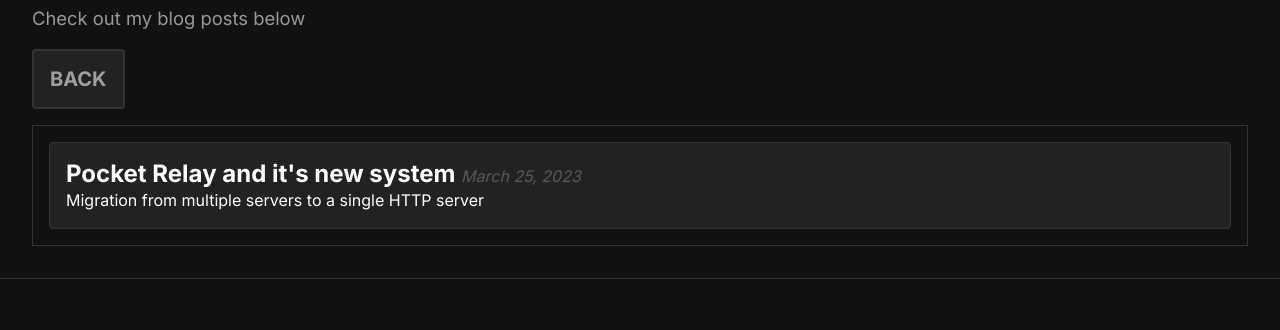
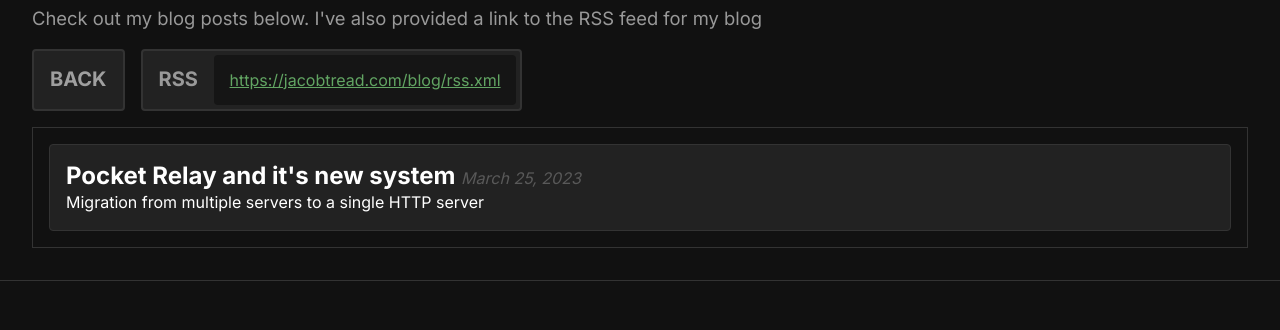
Before and after one commit to jacobtread/jacobtread.com, an Astro site: page /blog in a window 1280 px wide. Shown: the part 94-424 px from the top of the page. Built offline with nearby package versions, Linux system fonts and the light colour scheme; Astro itself is replaced by a stand-in of ours.

Commit message:
Added rss feed url and added

```diff
--- a/src/pages/blog/index.astro
+++ b/src/pages/blog/index.astro
@@ -8,6 +8,8 @@ const PAGE_TITLE = "Blog | " + SITE_TITLE;
 const PAGE_DESCRIPTION =
   "Check out my Blog. This is where I post my tech related encounters and updates.";
 
+const RSS_URL = new URL("/blog/rss.xml", Astro.url);
+
 const posts = (await getCollection("blog")).sort(
   (a, b) => b.data.pubDate.valueOf() - a.data.pubDate.valueOf()
 );
@@ -16,9 +18,16 @@ const posts = (await getCollection("blog")).sort(
 <Layout title={PAGE_TITLE} description={PAGE_DESCRIPTION}>
   <main class="main section--left">
     <h1 class="section__title">Blog</h1>
-    <p class="section__text">Check out my blog posts below</p>
+    <p class="section__text">
+      Check out my blog posts below. I've also provided a link to the RSS feed
+      for my blog
+    </p>
     <div class="section__actions">
-      <a href="/" class="button">Back</a>
+      <a href="/" class="button back">Back</a>
+      <div class="rss">
+        <span class="rss__title">RSS</span>
+        <a class="rss__value" href={RSS_URL} target="_blank">{RSS_URL}</a>
+      </div>
     </div>
     <ul class="blocks blocks--column posts">
       {
@@ -42,6 +51,33 @@ const posts = (await getCollection("blog")).sort(
 
 <style lang="scss">
   @import "@styles/scheme";
+
+  .rss {
+    $bg-color: #222222;
+    $btn-border-color: #333333;
+    display: inline-block;
+    background-color: $bg-color;
+    border: 2px solid $btn-border-color;
+    border-radius: 0.25rem;
+
+    &__title {
+      font-weight: bold;
+      padding-left: 1rem;
+      padding-right: 0.5rem;
+      font-size: 1.25rem;
+      user-select: none;
+      color: #999;
+    }
+
+    &__value {
+      display: inline-block;
+      color: $primary;
+      background-color: #151515;
+      padding: 0.95rem;
+      margin: 0.25rem;
+      border-radius: 0.25rem;
+    }
+  }
 
   .posts {
     padding: 1rem;
@@ -69,4 +105,28 @@ const posts = (await getCollection("blog")).sort(
 
   .post__desc {
   }
+
+  @media screen and (max-width: $screen-small) {
+    .back,
+    .rss {
+      width: 100%;
+      display: block;
+    }
+
+    .rss {
+      padding: 0.5rem;
+
+      &__title {
+        display: block;
+        padding: 0.5rem;
+      }
+
+      &__value {
+        display: block;
+        width: calc(100% - 0.5rem);
+        overflow: hidden;
+        text-overflow: ellipsis;
+      }
+    }
+  }
 </style>
```
Also changed, not shown: src/pages/blog/rss.xml.js (added, +16 -0 lines), src/pages/rss.xml.js (deleted, +0 -16 lines).
